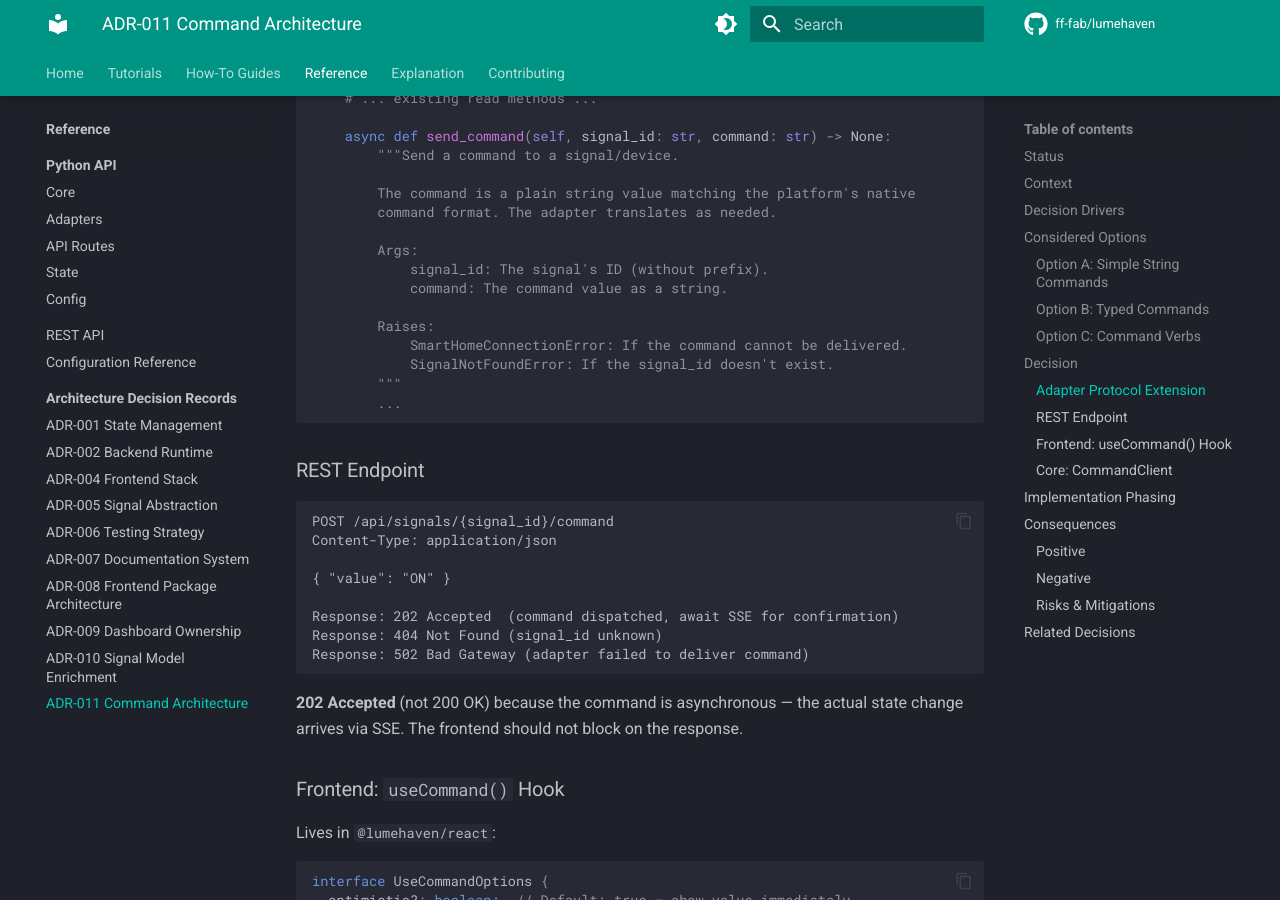
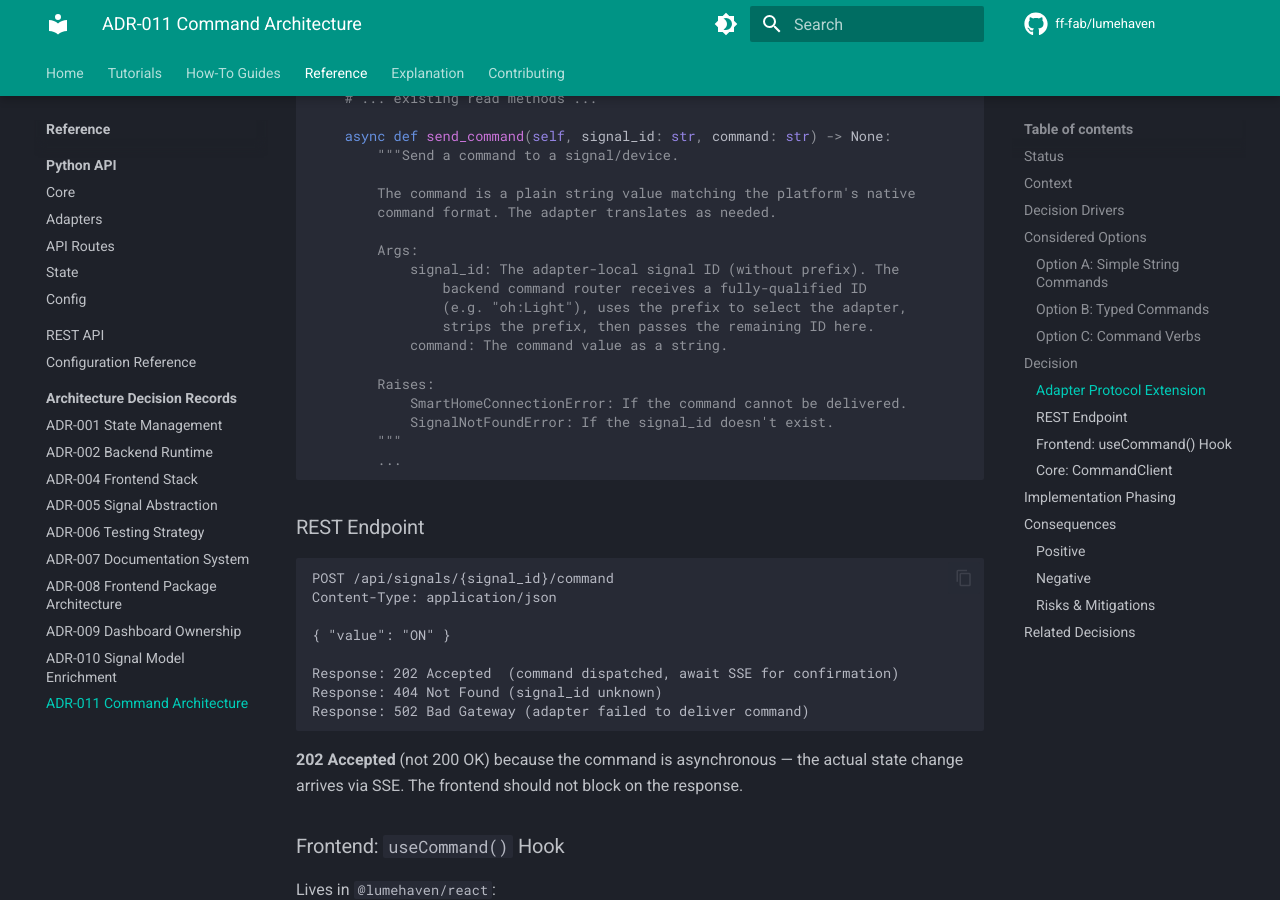
Before and after one commit to ff-fab/lumehaven, an MkDocs documentation site: the page built from docs/adr/ADR-011-command-architecture.md, in a window 1280 px wide and 900 px high, scrolled down 2878 px. Built offline with MkDocs 1.6.1 and Material for MkDocs 9.7.7, drawn with Linux system fonts in a browser that asks for light colours; comment, search, counter and statistics services are not loaded.

Commit message:
fix: address PR #47 review findings
- Fix SignalType enum values to match ADR-010 (STRING/NUMBER/BOOLEAN/ENUM/DATETIME)
- Fix adapter protocol to match real async signatures from protocol.py
- Add note that send_command() is target shape, not yet implemented (lh-6yy.14)
- Fix Signal component example: <span> wrapper, data-type, data-id per ADR-008
- Fix Signal ID to include adapter prefix (oh:kitchen_temp) per ADR-008 convention
- Expand send_command docstring to document prefix-stripping routing step

```diff
--- a/docs/adr/ADR-011-command-architecture.md
+++ b/docs/adr/ADR-011-command-architecture.md
@@ -129,7 +129,10 @@
         command format. The adapter translates as needed.
 
         Args:
-            signal_id: The signal's ID (without prefix).
+            signal_id: The adapter-local signal ID (without prefix). The
+                backend command router receives a fully-qualified ID
+                (e.g. "oh:Light"), uses the prefix to select the adapter,
+                strips the prefix, then passes the remaining ID here.
             command: The command value as a string.
 
         Raises:
```
Also changed, not shown: .github/instructions/python-backend.instructions.md, .github/instructions/typescript-frontend.instructions.md.
